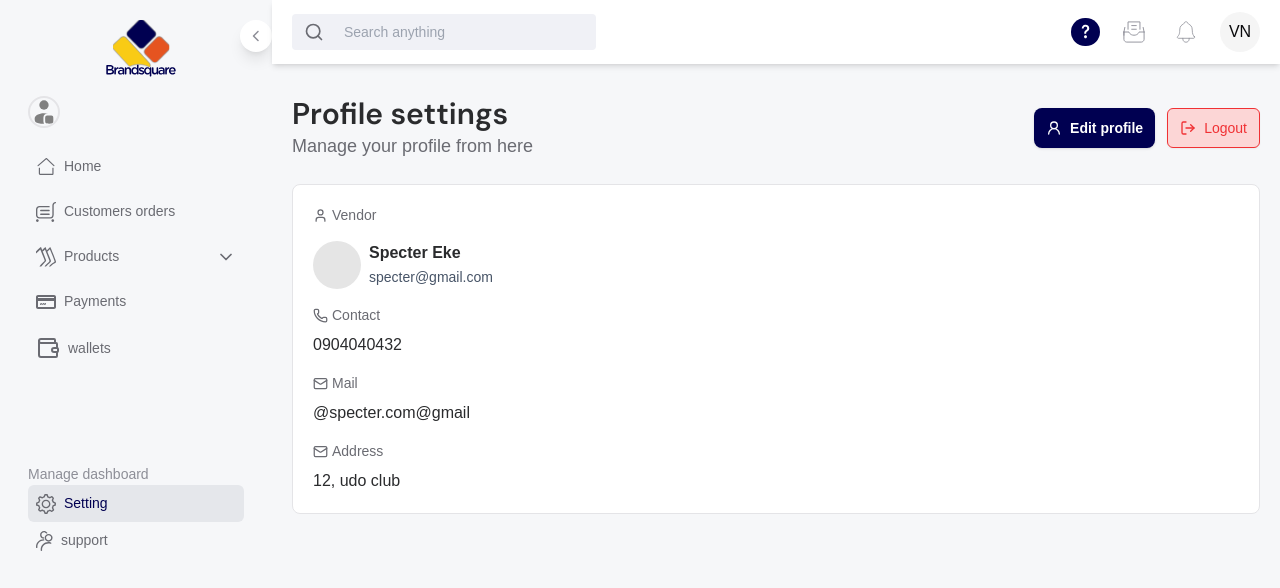
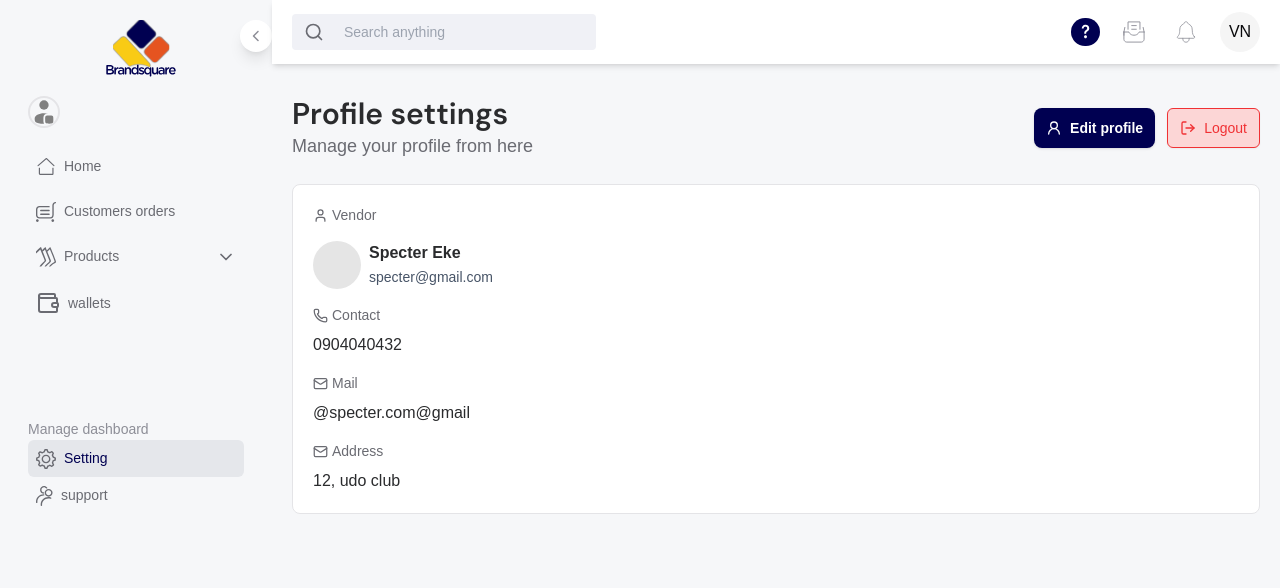
Before and after one commit to Brand-Square/brandsquare-supplyers, a Next.js app: page /dashboard/settings in a window 1280 px wide. Shown: the top 588 px of the page. Built offline with nearby package versions, Linux system fonts and the light colour scheme.

Commit message:
`Removed PaymentIcon import and related Link component`

```diff
--- a/src/components/layouts/Sidebar/index.tsx
+++ b/src/components/layouts/Sidebar/index.tsx
@@ -6,7 +6,7 @@ import HomeIcon from "../../../../public/assets/icons/homeIcon";
 import { Wallet } from "lucide-react";
 import CustomerIcon from "../../../../public/assets/icons/cutomerIcon";
 import ProductIcon from "../../../../public/assets/icons/productIcon";
-import PaymentIcon from "../../../../public/assets/icons/paymentIcon";
+// import PaymentIcon from "../../../../public/assets/icons/paymentIcon";
 // import MarketingIcon from "../../../../public/assets/icons/marketingIcon";
 import OrdersIcon from "../../../../public/assets/icons/ordersIcon";
 import SettingIcon from "../../../../public/assets/icons/settingIcon";
@@ -154,7 +154,7 @@ export const SideBar = () => {
             <CustomerIcon />
             {collapseSidebar ? "" : "Customers"}
           </Link> */}
-          <Link
+          {/* <Link
             href="/dashboard/payments"
             className={cn(
               "",
@@ -166,7 +166,7 @@ export const SideBar = () => {
           >
             <PaymentIcon />
             {collapseSidebar ? "" : "Payments"}
-          </Link>
+          </Link> */}
           <Link
             href="/dashboard/wallets"
             className={cn(
```
